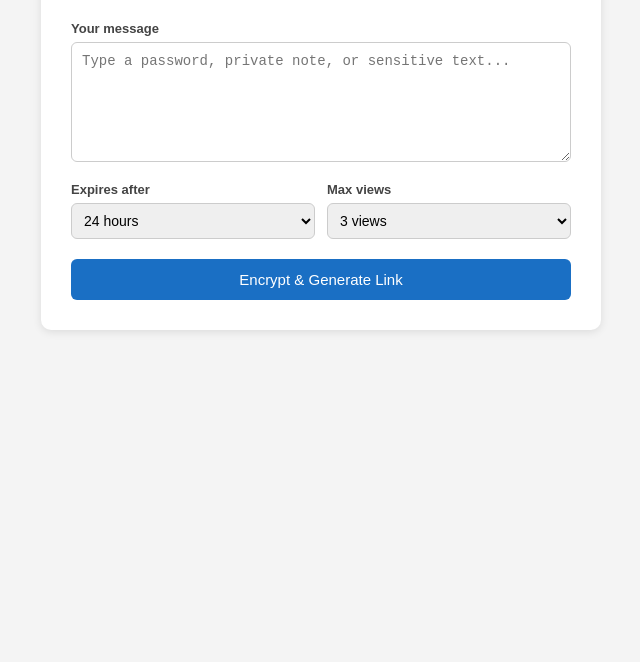
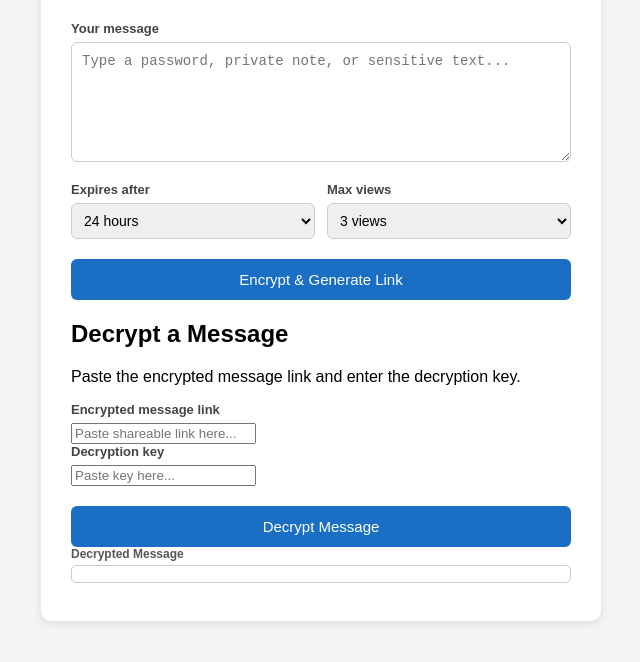
Before and after one commit to khaingthesu/CS291_Saba-Khaing, a plain HTML site: page app/index.html in a window 1280 px wide. Shown: the part 152-814 px from the top of the page, without its empty margins (319-959 px from the left). Drawn offline with Linux system fonts and the light colour scheme.

Commit message:
Update index.html

```diff
--- a/app/index.html
+++ b/app/index.html
@@ -34,7 +34,7 @@
     </div>
   </div>
 
-  <button>Encrypt &amp; Generate Link</button>
+  <button id="encryptBtn">Encrypt &amp; Generate Link</button>
 
   <div class="result">
     <h2>Your encrypted message is ready!</h2>
@@ -51,6 +51,24 @@
       ⚠️ Send the <strong>link</strong> and <strong>key</strong> through different channels for security.
     </div>
   </div>
+
+  <div class="decrypt-section">
+    <h2>Decrypt a Message</h2>
+    <p class="decrypt-text">Paste the encrypted message link and enter the decryption key.</p>
+
+    <label for="decryptLink">Encrypted message link</label>
+    <input id="decryptLink" type="text" placeholder="Paste shareable link here..." />
+
+    <label for="decryptKey">Decryption key</label>
+    <input id="decryptKey" type="text" placeholder="Paste key here..." />
+
+    <button id="decryptBtn">Decrypt Message</button>
+
+    <div class="decrypted-output">
+      <div class="result-label">Decrypted Message</div>
+      <div id="decryptedMessage" class="result-value"></div>
+    </div>
+  </div>
 </div>
 
 <script src="script.js"></script>
```
